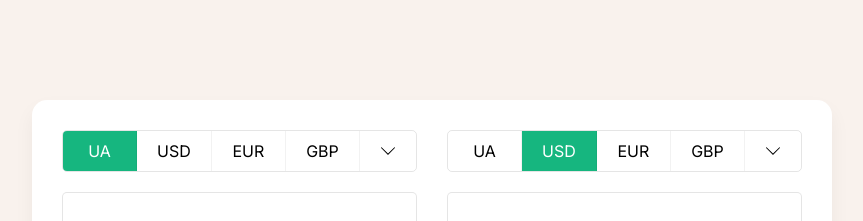
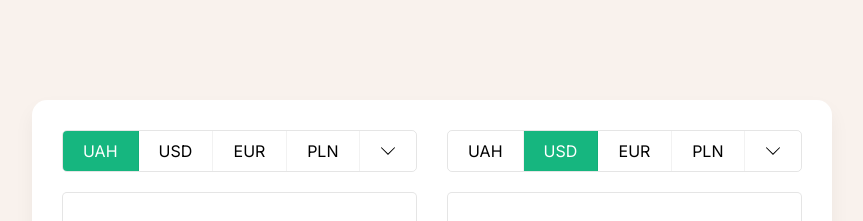
Before and after one commit to Saoa35/-urrency_-onverter, a React (Create React App) app: page / in a window 1280 px wide. Shown: the top 221 px of the page, without its empty margins (208-1071 px from the left). Built offline with nearby package versions, Linux system fonts and the light colour scheme; no server answers.

Commit message:
+ onChangeFromPrice & onChangeToPrice met.

```diff
--- a/src/App.js
+++ b/src/App.js
@@ -1,12 +1,40 @@
-import React from "react";
+import React, { useEffect, useState } from "react";
 import { Block } from "./Block";
 import './index.scss';
 
+const url = 'https://cdn.cur.su/api/latest.json';
+
 function App() {
+
+  const [fromCurrency, setFromCurrency] = useState('UAH');
+  const [toCurrency, setToCurrency] = useState('USD');
+  const [fromPrice, setFromPrice] = useState(0);
+  const [toPrice, setToPrice] = useState(0);
+
+  const [rates, setRates] = useState({});
+
+  useEffect(() => {
+    fetch(url)
+      .then(res => res.json())
+      .then(json => {
+        setRates(json.rates);
+        // console.log(json.rates);
+      })
+      .catch(err => {console.log(err.mesage)});
+  });
+
+  const onChangeFromPrice = (value) => {
+    setFromPrice(value);
+  }
+
+  const onChangeToPrice = (value) => {
+    setToPrice(value);
+  }
+
   return (
     <div className="App">
-      <Block value={0} currency="UA" />
-      <Block value={0} currency="USD" />
+      <Block value={0} currency={fromCurrency} onChangeCurrency={(cur) => setFromCurrency(cur)} />
+      <Block value={0} currency={toCurrency} onChangeCurrency={(cur) => setToCurrency(cur)} />
     </div>
   );
 }
--- a/src/Block.jsx
+++ b/src/Block.jsx
@@ -1,6 +1,6 @@
 import React from 'react';
 
-const defaultCurrencies = ['UA', 'USD', 'EUR', 'GBP'];
+const defaultCurrencies = ['UAH', 'USD', 'EUR', 'PLN'];
 
 export const Block = ({ value, currency, onChangeValue, onChangeCurrency }) => (
   <div className="block">
```
